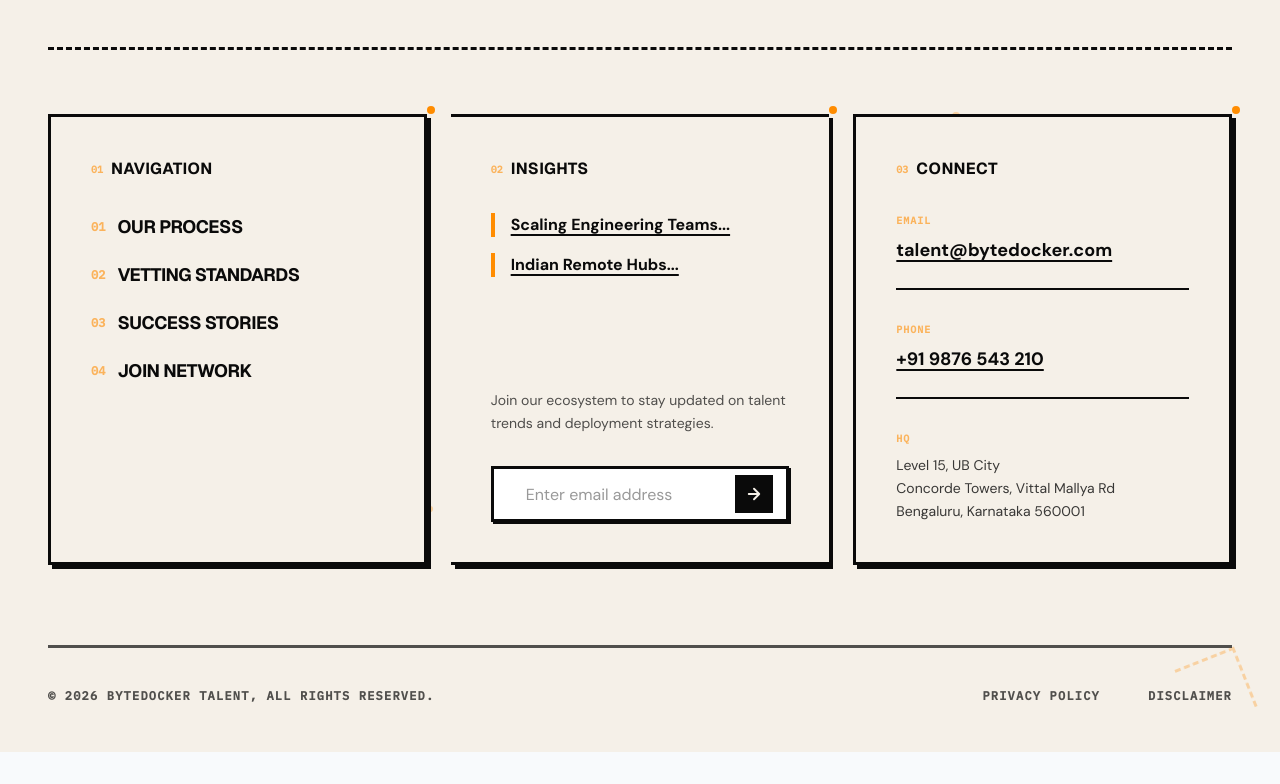
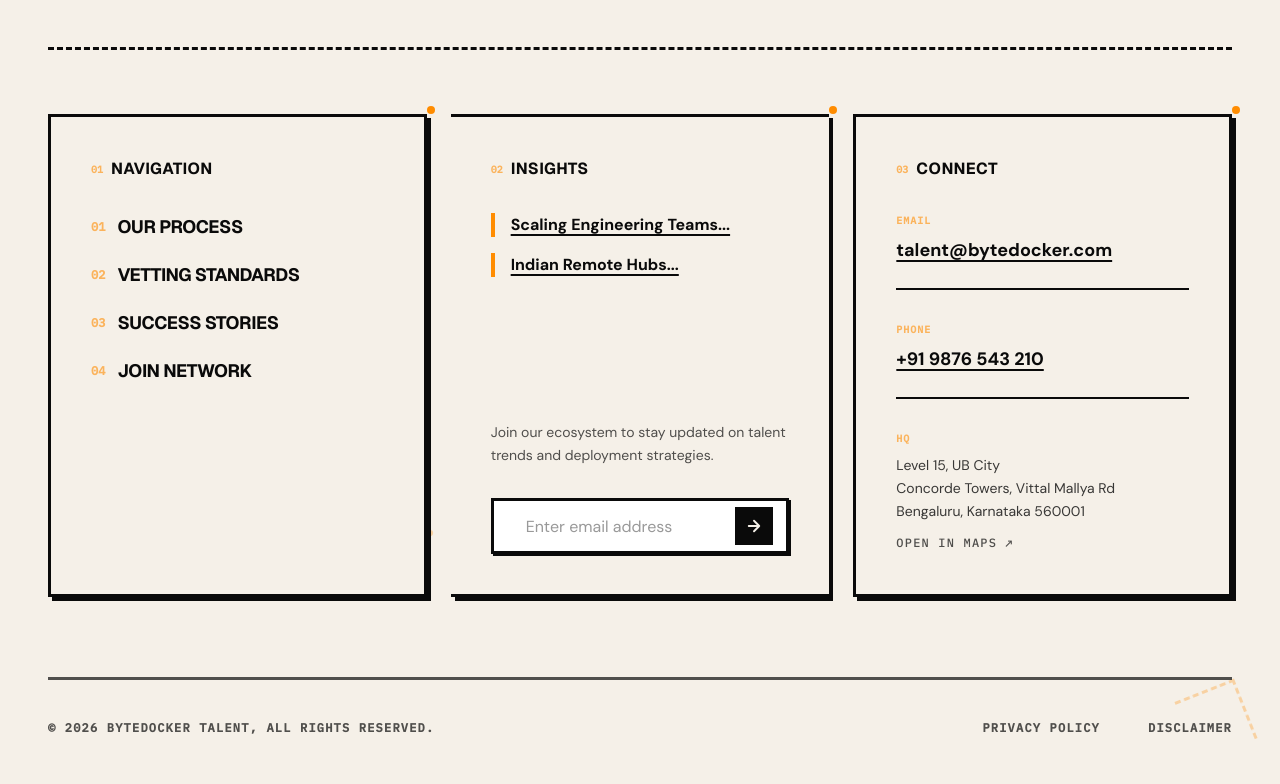
Before and after one commit to GlyphicGuy/bytedocker-2, a Next.js app: page /about-us in a window 1280 px wide. Shown: the part 2990-3774 px from the top of the page. Before the commit the page ends 3742 px from the top, so only its background shows below. Built offline with nearby package versions, Linux system fonts and the light colour scheme.

Commit message:
feat: add maps link to HQ addr

```diff
--- a/components/Footer.tsx
+++ b/components/Footer.tsx
@@ -146,6 +146,15 @@ export default function Footer() {
                                     Concorde Towers, Vittal Mallya Rd<br />
                                     Bengaluru, Karnataka 560001<br />
                                 </address>
+                                <a
+                                    href="https://www.google.com/maps/place/Bytedocker/@12.9715895,77.5914451,17z/data=!3m2!4b1!5s0x3bae16775b3b1d3d:0x5ce03bb2785b2a10!4m6!3m5!1s0xf7ff5c4e8e6969d:0x3c2f8aaec08d06b5!8m2!3d12.9715895!4d77.5960585!16s%2Fg%2F11y7gdrj3v?entry=ttu&g_ep=EgoyMDI2MDQwOC4wIKXMDSoASAFQAw%3D%3D"
+                                    target="_blank"
+                                    rel="noreferrer"
+                                    className="inline-flex items-center gap-2 text-[10px] md:text-xs font-ibmplexmonomedium uppercase tracking-widest text-[#0a0a0a] opacity-70 hover:opacity-100 hover:text-[#ff8c00] transition-all group"
+                                >
+                                    Open in Maps
+                                    <span className="inline-block translate-y-[1px] transition-transform duration-300 group-hover:translate-x-1">↗</span>
+                                </a>
                             </div>
                         </div>
 
```
